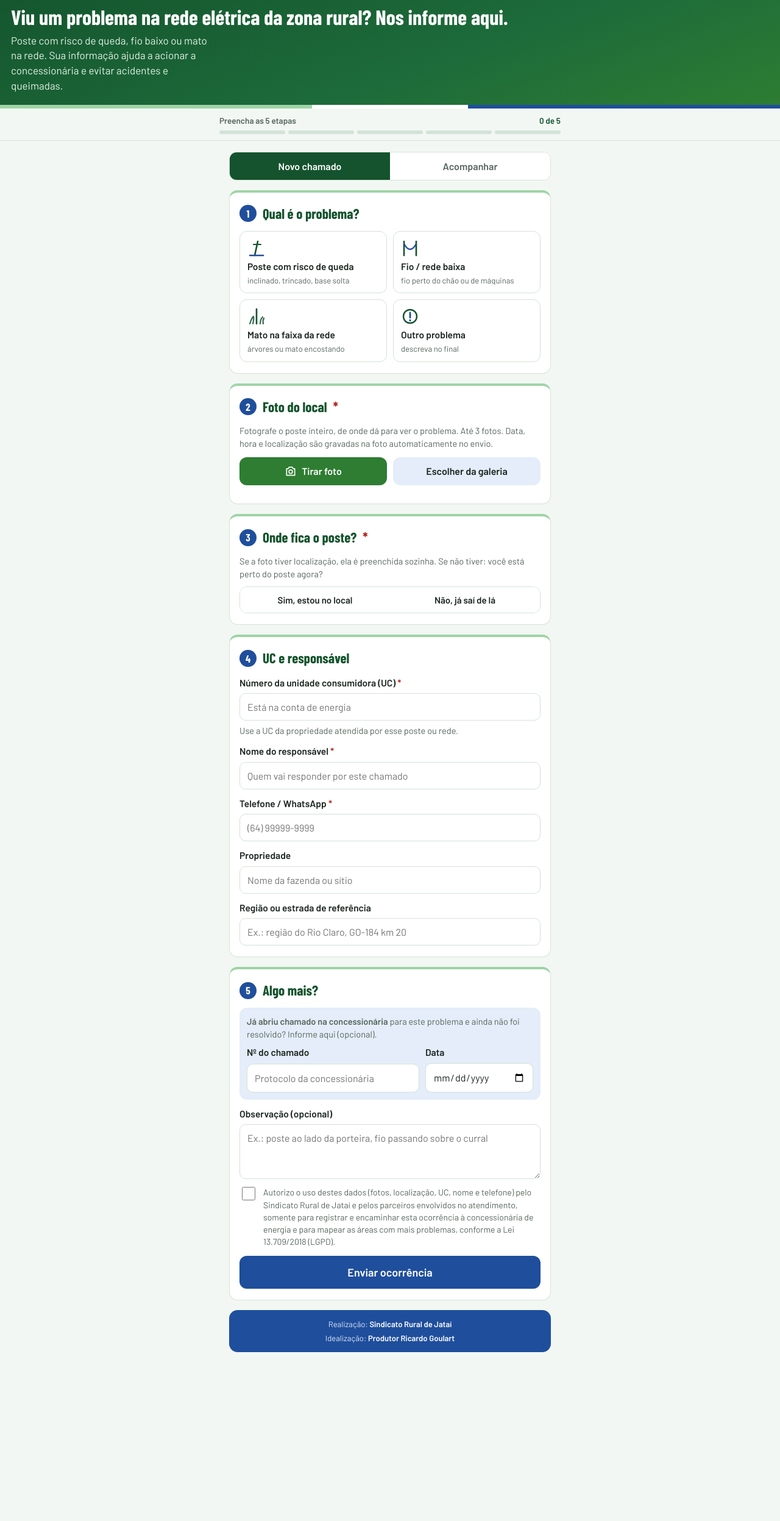
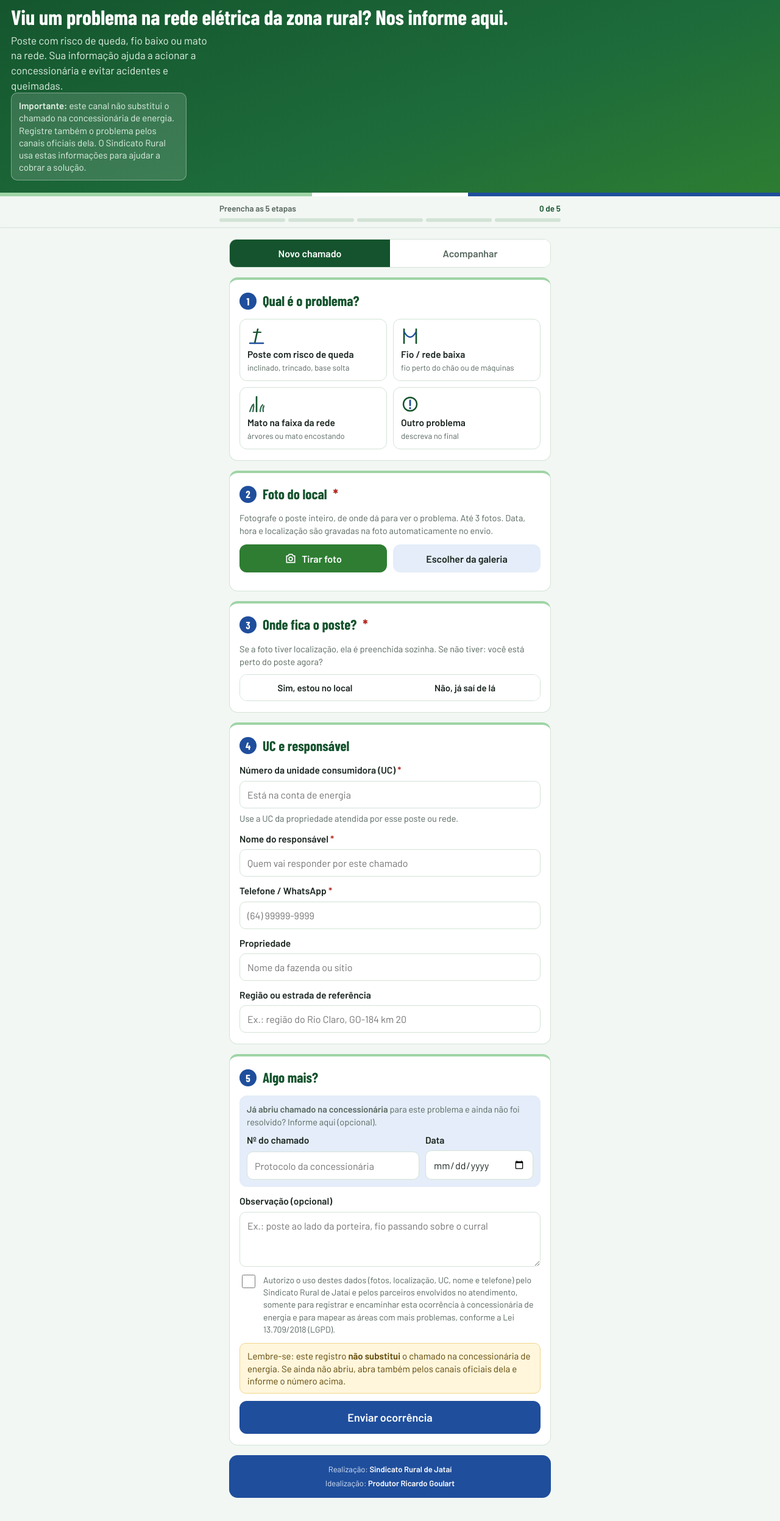
Before and after one commit to rgoularteng-sys/rede-rural-jatai, a plain HTML site: page index.html in a window 1280 px wide. Shown: the part 51-2546 px from the top of the page at 61% size. Before the commit the page ends 2309 px from the top, so only its background shows below. Drawn offline with nearby package versions, Linux system fonts and the light colour scheme.

Commit message:
Aviso: o registro não substitui o chamado na concessionária
Co-Authored-By: Claude Opus 5.5 <noreply@anthropic.com>
Claude-Session: https://claude.ai/code/session_016uDBRRNgSPS69NWUB5Bh7e

```diff
--- a/index.html
+++ b/index.html
@@ -137,6 +137,8 @@ body{padding-bottom:env(safe-area-inset-bottom)}
   .seg button{padding:14px 6px;font-size:14.5px}
 }
 @media (max-width:350px){.chips{grid-template-columns:1fr}.chip label{min-height:0}h1{font-size:26px}}
+.aviso-topo{margin:12px 0 0;padding:10px 12px;border-radius:10px;background:rgba(255,255,255,.14);border:1px solid rgba(255,255,255,.35);font-size:15px;line-height:1.35}
+.aviso-env{margin:0;padding:10px 12px;border-radius:10px;background:#fff6dc;border:1px solid #f0d58a;color:#5c4400;font-size:15px;line-height:1.35}
 @media (prefers-reduced-motion:reduce){*{transition:none!important;animation:none!important}}
 </style>
 </head>
@@ -148,6 +150,7 @@ body{padding-bottom:env(safe-area-inset-bottom)}
   </div>
   <h1>Viu um problema na rede elétrica da zona rural? Nos informe aqui.</h1>
   <p>Poste com risco de queda, fio baixo ou mato na rede. Sua informação ajuda a acionar a concessionária e evitar acidentes e queimadas.</p>
+  <p class="aviso-topo"><b>Importante:</b> este canal não substitui o chamado na concessionária de energia. Registre também o problema pelos canais oficiais dela. O Sindicato Rural usa estas informações para ajudar a cobrar a solução.</p>
 </header>
 
 <div class="progresso" aria-live="polite">
@@ -297,6 +300,7 @@ body{padding-bottom:env(safe-area-inset-bottom)}
       </label>
       <p class="msg-erro" id="e-lgpd" hidden>Marque a autorização para enviar.</p>
       <input type="text" id="in-site" name="site" tabindex="-1" autocomplete="off" aria-hidden="true" style="position:absolute;left:-9999px;width:1px;height:1px">
+      <p class="aviso-env">Lembre-se: este registro <b>não substitui</b> o chamado na concessionária de energia. Se ainda não abriu, abra também pelos canais oficiais dela e informe o número acima.</p>
       <button type="submit" class="btn btn-env" id="b-enviar">Enviar ocorrência</button>
       <p class="msg-erro" id="e-envio" hidden></p>
     </section>
@@ -308,7 +312,7 @@ body{padding-bottom:env(safe-area-inset-bottom)}
     <h2>Ocorrência recebida</h2>
     <div class="protocolo" id="protocolo"></div>
     <img id="prev-carimbo" alt="Foto com carimbo de data, localização e protocolo" hidden style="max-width:100%;border-radius:10px">
-    <p class="dica">Guarde este número de protocolo. A equipe pode entrar em contato pelo telefone informado.<br><b>Em caso de fio caído ou risco imediato, não se aproxime e ligue para a concessionária de energia.</b></p>
+    <p class="dica">Guarde este número de protocolo. A equipe pode entrar em contato pelo telefone informado.<br>Se ainda não fez, <b>abra também o chamado na concessionária de energia</b> — este registro não o substitui.<br><b>Em caso de fio caído ou risco imediato, não se aproxime e ligue para a concessionária de energia.</b></p>
     <button type="button" class="btn btn-pri" id="b-acomp-este" style="width:100%">Acompanhar este chamado</button>
     <button type="button" class="btn btn-sec" id="b-novo" style="width:100%">Enviar outra ocorrência</button>
   </section>
```
